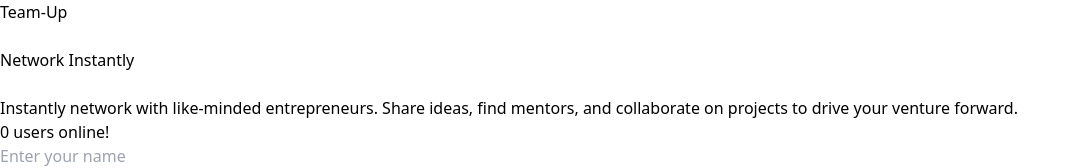
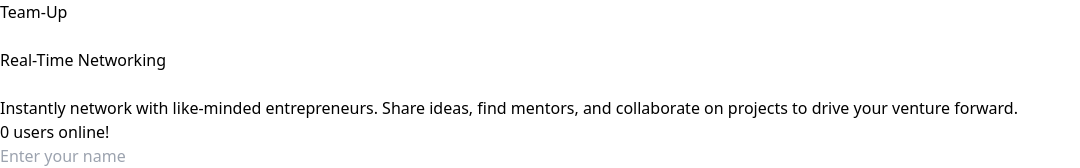
Before and after one commit to PeepsAround/teamUp, a React (Vite) app in the folder frontend/: page / in a window 1280 px wide. Shown: the top 168 px of the page, without its empty margins (0-1080 px from the left). Built offline with nearby package versions, Linux system fonts and the light colour scheme; no server answers.

Commit message:
Changed heading

```diff
--- a/frontend/src/components/JoiningForm.tsx
+++ b/frontend/src/components/JoiningForm.tsx
@@ -38,7 +38,7 @@ const Form = function ({ name, setName, darkMode, toggleDarkMode, setJoined }) {
 				<div className={`max-w-screen-md mx-auto items-center ${darkMode ? 'bg-black text-white' : 'bg-gray-200 text-black'} dark:text-white p-4`}>
 					<div className={`text-center ${darkMode ? 'text-white' : 'text-black'}`}>
 						<h1 className="text-6xl mb-2 lg:text-8xl">
-							Network Instantly
+							Real-Time Networking
 						</h1>
 					</div>
 					<br/>
```
